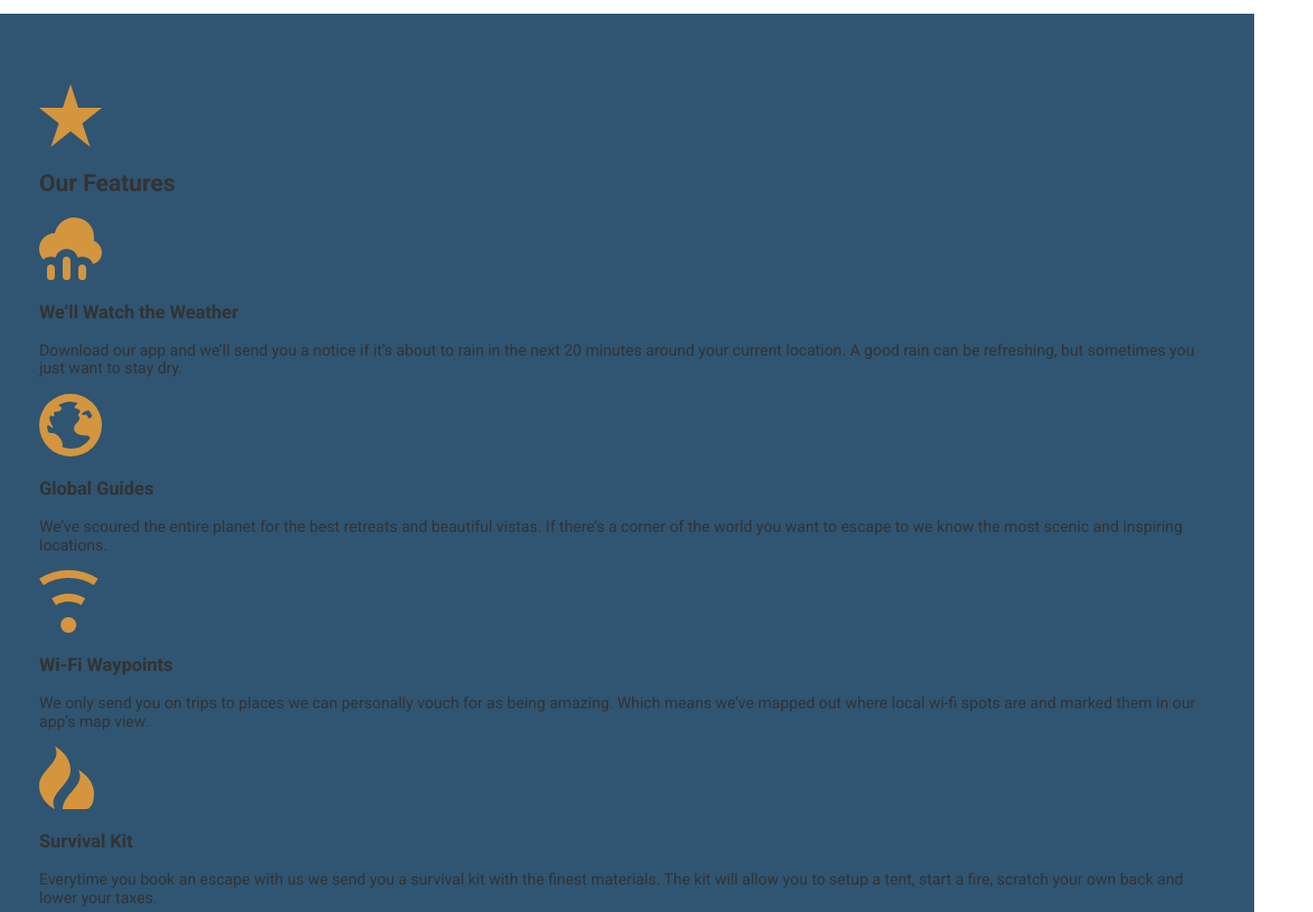
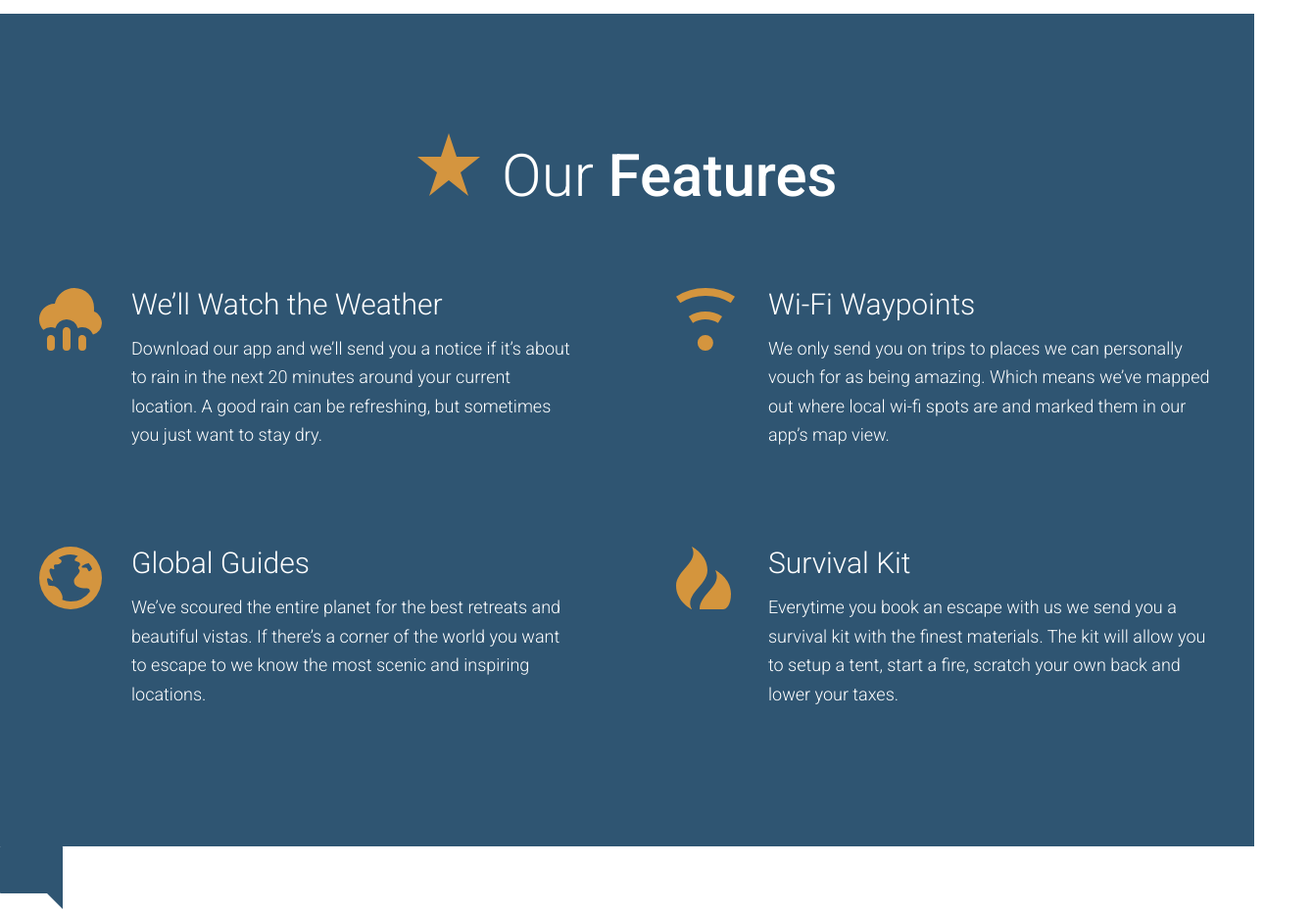
Before and after one commit to Prtfw/responsiveWeb, a website: page app/index.html in a window 1280 px wide. Shown: the part 2020-2951 px from the top of the page at 98% size, 1340 px wide, since content can reach past the window. Drawn offline with Linux system fonts and the light colour scheme.

Commit message:
features section done

```diff
--- a/app/index.html
+++ b/app/index.html
@@ -83,25 +83,39 @@
 
   <div id="features" class='pg-section pg-section--blue'>
     <div class="wrapper">
+      <h2 class="section-title">
+        <img src="assets/images/icons/star.svg" class="section-title__icon" >
+        Our <strong>Features</strong>
+      </h2>
 
-      <img src="assets/images/icons/star.svg">
-      <h2>Our Features</h2>
+      <div class="row row--gutter-lg generic-content">
+        <div class='row__med6'>
 
-      <img src="assets/images/icons/rain.svg">
-      <h3>We&rsquo;ll Watch the Weather</h3>
-      <p>Download our app and we&rsquo;ll send you a notice if it&rsquo;s about to rain in the next 20 minutes around your current location. A good rain can be refreshing, but sometimes you just want to stay dry.</p>
+          <div class="feature-block">
+            <img class="feature-block__icon" src="assets/images/icons/rain.svg">
+            <h3 class="feature-block__title">We&rsquo;ll Watch the Weather</h3>
+            <p>Download our app and we&rsquo;ll send you a notice if it&rsquo;s about to rain in the next 20 minutes around your current location. A good rain can be refreshing, but sometimes you just want to stay dry.</p>
+          </div>
 
-      <img src="assets/images/icons/globe.svg">
-      <h3>Global Guides</h3>
-      <p>We&rsquo;ve scoured the entire planet for the best retreats and beautiful vistas. If there&rsquo;s a corner of the world you want to escape to we know the most scenic and inspiring locations.</p>
-
-      <img src="assets/images/icons/wifi.svg">
-      <h3>Wi-Fi Waypoints</h3>
-      <p>We only send you on trips to places we can personally vouch for as being amazing. Which means we&rsquo;ve mapped out where local wi-fi spots are and marked them in our app&rsquo;s map view.</p>
-
-      <img src="assets/images/icons/fire.svg">
-      <h3>Survival Kit</h3>
-      <p>Everytime you book an escape with us we send you a survival kit with the finest materials. The kit will allow you to setup a tent, start a fire, scratch your own back and lower your taxes.</p>
+          <div class="feature-block">
+            <img class="feature-block__icon" src="assets/images/icons/globe.svg">
+            <h3 class="feature-block__title">Global Guides</h3>
+            <p>We&rsquo;ve scoured the entire planet for the best retreats and beautiful vistas. If there&rsquo;s a corner of the world you want to escape to we know the most scenic and inspiring locations.</p>
+          </div>
+        </div>
+        <div class='row__med6'>
+          <div class="feature-block">
+            <img class="feature-block__icon" src="assets/images/icons/wifi.svg">
+            <h3 class="feature-block__title">Wi-Fi Waypoints</h3>
+            <p>We only send you on trips to places we can personally vouch for as being amazing. Which means we&rsquo;ve mapped out where local wi-fi spots are and marked them in our app&rsquo;s map view.</p>
+          </div>
+          <div class="feature-block">
+            <img  class="feature-block__icon" src="assets/images/icons/fire.svg">
+            <h3 class="feature-block__title">Survival Kit</h3>
+            <p>Everytime you book an escape with us we send you a survival kit with the finest materials. The kit will allow you to setup a tent, start a fire, scratch your own back and lower your taxes.</p>
+          </div>
+        </div>
+        </div>
     </div>
 
   </div>
--- a/app/styles/_generic-content.css
+++ b/app/styles/_generic-content.css
@@ -1,7 +1,8 @@
 .generic-content{
     p{
         line-height: 1.64;
-        margin: 1.8rem 0;
+        margin: 0 0 1.8rem 0;
+        font-weight: 300;
 
         @mixin atSmall{
             font-size: 1.125rem;
--- a/app/styles/_global.css
+++ b/app/styles/_global.css
@@ -16,47 +16,6 @@ a {
     box-sizing: border-box;
 }
 
-.row{
-    @mixin clearfix;
-
-     &--gutter {    /* row is constrained by the width of wrapper div */
-        margin-right: -60px; /*make any row with gutter wider to the right*/
-        overflow: hidden; /*hide the overflow part (aka hide the extra margin right)*/
-    }
-
-    &--gutter > div{    /*any gutter row's child divs*/
-        padding-right: 60px;
-    }
-
-    @mixin atMed{
-
-        &__b-mg-on-sm{
-                margin-bottom: 0px;
-        }
-
-        &__med4{
-            float: left;
-            width: 33.33%;
-
-            &-lg{
-                width: 37%;
-            }
-        }
-
-        &__med8{
-            float: right;
-            width: 66.66%;
-
-            &-sm{
-                width: 63%;
-            }
-        }
-    }
-
-    &__b-mg-on-sm{
-            margin-bottom: 20px;
-    }
-}
 
 .wrapper{
     padding-left: 20px;
@@ -104,3 +63,68 @@ a {
 .margin-bottom-lg{
     margin-bottom: 1.6em;
 }
+
+
+.section-title{
+    font-size: 2.55rem;
+    font-weight: 300;
+    text-align: center;
+    color: white;
+
+    @mixin atSmall{
+        font-size: 3.75rem;
+    }
+
+    strong {
+        font-weight: 500;
+    }
+
+    &__icon{
+        display: block;
+        margin-left: auto;
+        margin-right: auto;
+        margin-bottom: .6rem;
+
+        @mixin atSmall{
+            margin-right:.5rem;
+            margin-left: 0;
+            display: inline-block;
+            margin-bottom: 0;
+
+        }
+    }
+}
+
+.feature-block{
+    color: white;
+    position: relative;
+    padding-bottom: 2.5rem;
+
+
+    @mixin atSmall{
+        padding-left: 94px;
+    }
+
+    &__title{
+        font-size: 1.6rem;
+        font-weight: 300;
+        margin-top: .7em;
+        margin-bottom: .8rem;
+        text-align: center;
+
+        @mixin atSmall{
+                margin-top: 1em;
+                text-align: left;
+                font-size: 1.875rem;
+        }
+    }
+
+    &__icon{
+        display: block;
+        margin: 0 auto;
+        @mixin atSmall{
+            position: absolute;
+            left: 0;
+        }
+    }
+}
--- a/app/styles/styles.css
+++ b/app/styles/styles.css
@@ -3,6 +3,8 @@
 @import '_vars';
 
 @import '_mixins';
+
+@import '_row';
 
 @import '_large-hero';
 
--- a/app/temp/styles/styles.css
+++ b/app/temp/styles/styles.css
@@ -460,6 +460,64 @@ template {
   display: none;
 }
 
+.row::after {
+  content: "";
+  display: table;
+  clear: both;
+}
+
+.row--gutter {/* row is constrained by the width of wrapper div */
+  margin-right: -60px;/*make any row with gutter wider to the right*/
+  overflow: hidden;/*hide the overflow part (aka hide the extra margin right)*/
+}
+
+.row--gutter-lg {/* row is constrained by the width of wrapper div */
+  margin-right: -100px;/*make any row with gutter wider to the right*/
+  overflow: hidden;/*hide the overflow part (aka hide the extra margin right)*/
+}
+
+.row--gutter > div{/*any gutter row's child divs*/
+  padding-right: 60px;
+}
+
+.row--gutter-lg > div{/*any gutter row's child divs*/
+  padding-right: 100px;
+}
+
+@media (min-width: 800px) {
+
+  .row__b-mg-on-sm {
+    margin-bottom: 0px;
+  }
+
+  .row__med4 {
+    float: left;
+    width: 33.33%;
+  }
+
+  .row__med4-lg {
+    width: 37%;
+  }
+
+  .row__med6 {
+    float: left;
+    width: 50%;
+  }
+
+  .row__med8 {
+    float: right;
+    width: 66.66%;
+  }
+
+  .row__med8-sm {
+    width: 63%;
+  }
+}
+
+.row__b-mg-on-sm{
+  margin-bottom: 20px;
+}
+
 .large-hero{
     position: relative;
     border-bottom: 10px solid #2f5572;
@@ -545,50 +603,6 @@ a {
     box-sizing: border-box;
 }
 
-.row::after {
-  content: "";
-  display: table;
-  clear: both;
-}
-
-.row--gutter {/* row is constrained by the width of wrapper div */
-  margin-right: -60px;/*make any row with gutter wider to the right*/
-  overflow: hidden;/*hide the overflow part (aka hide the extra margin right)*/
-}
-
-.row--gutter > div{/*any gutter row's child divs*/
-  padding-right: 60px;
-}
-
-@media (min-width: 800px) {
-
-  .row__b-mg-on-sm {
-    margin-bottom: 0px;
-  }
-
-  .row__med4 {
-    float: left;
-    width: 33.33%;
-  }
-
-  .row__med4-lg {
-    width: 37%;
-  }
-
-  .row__med8 {
-    float: right;
-    width: 66.66%;
-  }
-
-  .row__med8-sm {
-    width: 63%;
-  }
-}
-
-.row__b-mg-on-sm{
-  margin-bottom: 20px;
-}
-
 .wrapper{
     padding-left: 20px;
     padding-right: 20px;
@@ -638,6 +652,84 @@ a {
 
 .margin-bottom-lg{
     margin-bottom: 1.6em;
+}
+
+.section-title{
+    font-size: 2.55rem;
+    font-weight: 300;
+    text-align: center;
+    color: white;
+}
+
+@media (min-width: 530px) {
+
+  .section-title {
+    font-size: 3.75rem;
+  }
+}
+
+.section-title strong {
+  font-weight: 500;
+}
+
+.section-title__icon{
+  display: block;
+  margin-left: auto;
+  margin-right: auto;
+  margin-bottom: .6rem;
+}
+
+@media (min-width: 530px) {
+
+  .section-title__icon {
+    margin-right: .5rem;
+    margin-left: 0;
+    display: inline-block;
+    margin-bottom: 0;
+  }
+}
+
+.feature-block{
+    color: white;
+    position: relative;
+    padding-bottom: 2.5rem;
+}
+
+@media (min-width: 530px) {
+
+  .feature-block {
+    padding-left: 94px;
+  }
+}
+
+.feature-block__title{
+  font-size: 1.6rem;
+  font-weight: 300;
+  margin-top: .7em;
+  margin-bottom: .8rem;
+  text-align: center;
+}
+
+@media (min-width: 530px) {
+
+  .feature-block__title {
+    margin-top: 1em;
+    text-align: left;
+    font-size: 1.875rem;
+  }
+}
+
+.feature-block__icon{
+  display: block;
+  margin: 0 auto;
+}
+
+@media (min-width: 530px) {
+
+  .feature-block__icon {
+    position: absolute;
+    left: 0;
+  }
 }
 
 .headline{
@@ -707,7 +799,8 @@ a {
 
 .generic-content p{
   line-height: 1.64;
-  margin: 1.8rem 0;
+  margin: 0 0 1.8rem 0;
+  font-weight: 300;
 }
 
 @media (min-width: 530px) {
```
